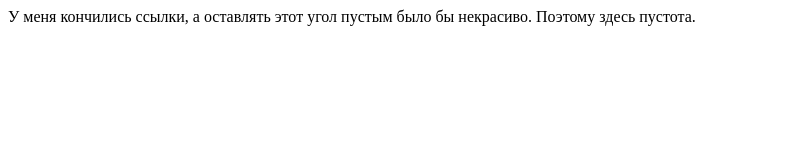
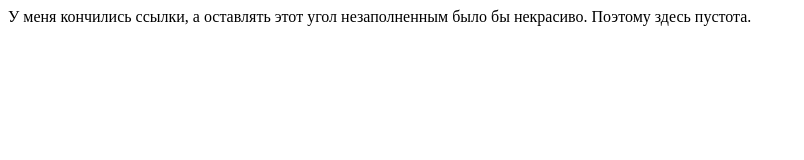
Before and after one commit to ddrodionova/additional-link, a plain HTML site: page index.html in a window 1280 px wide. Shown: the whole page, without its empty margins (0-804 px from the left). Drawn offline with Linux system fonts and the light colour scheme.

Commit message:
Update index.html

```diff
--- a/index.html
+++ b/index.html
@@ -3,6 +3,6 @@
 <title>Ссылка</title>
 </head>
 <body>
-<p>У меня кончились ссылки, а оставлять этот угол пустым было бы некрасиво. Поэтому здесь пустота.</p>
+<p>У меня кончились ссылки, а оставлять этот угол незаполненным было бы некрасиво. Поэтому здесь пустота.</p>
 </body>
 </html>
```
